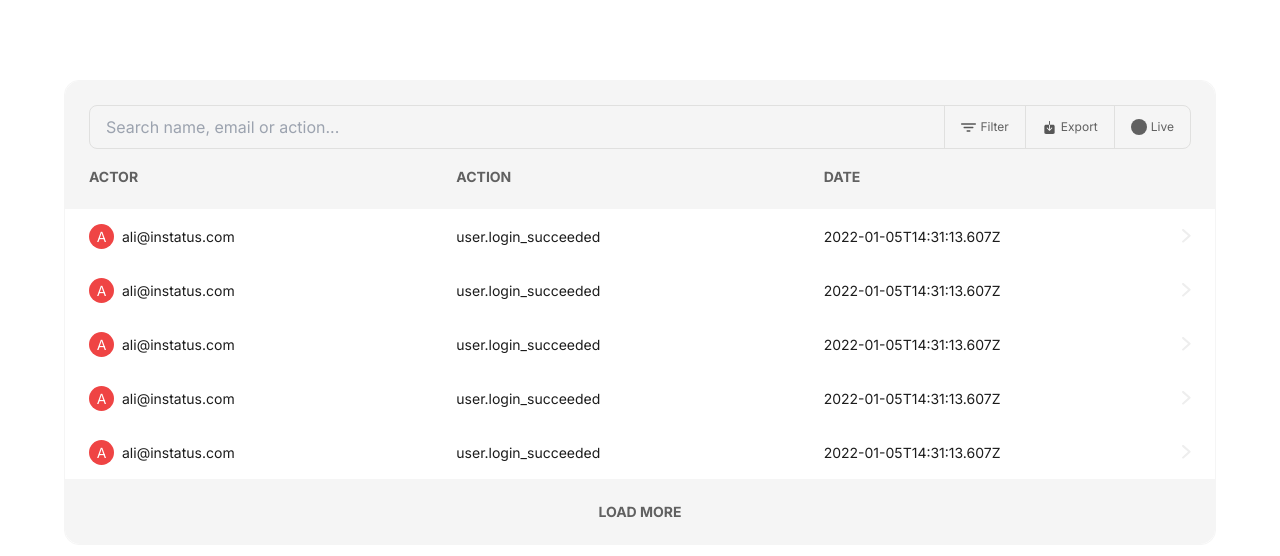
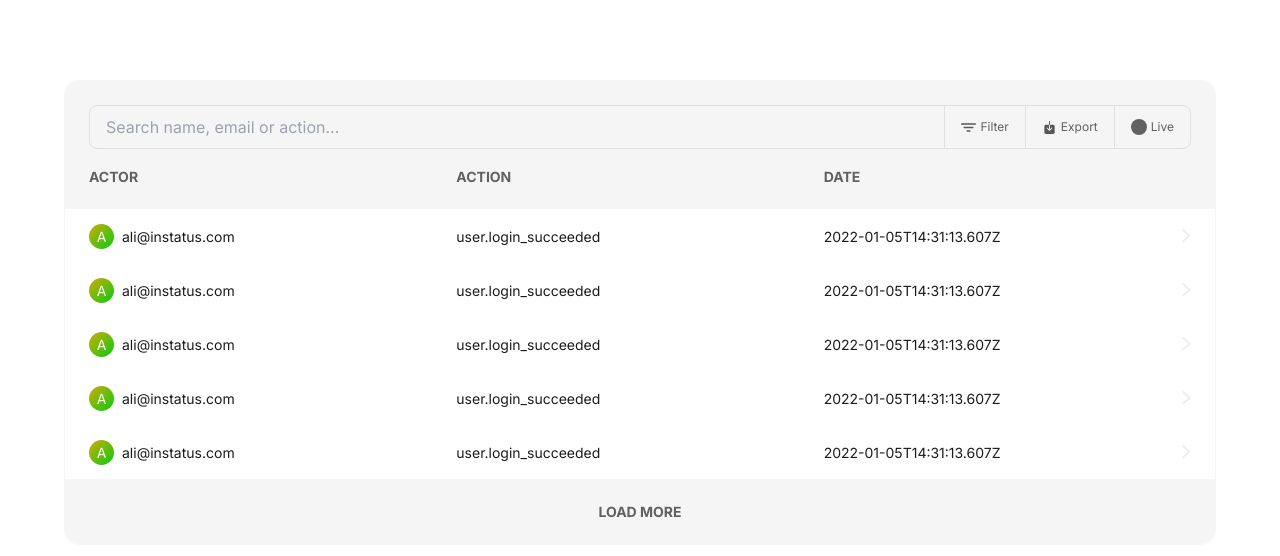
Before and after one commit to Mohhaliim/instatus-events, a Next.js app: page / in a window 1280 px wide. Shown: the top 556 px of the page. Built offline with nearby package versions, Linux system fonts and the light colour scheme.

Commit message:
adding gradient random color picker

```diff
--- a/src/app/components/StatusRow/StatusRow.tsx
+++ b/src/app/components/StatusRow/StatusRow.tsx
@@ -2,6 +2,7 @@
 
 import React, { useEffect, useRef, useState } from 'react';
 import Image from 'next/image';
+import { getRandomGradient } from '@/utils/getRandomGradient';
 
 type RowType = {
   id: string;
@@ -23,10 +24,11 @@ type RowType = {
   };
 };
 
-//format the data to this "Aug 7, 5:38 PM"
 export default function StatusRow({ row }: { row: RowType }) {
   const [visible, setVisible] = useState<boolean>(false);
   const ref = useRef<HTMLDivElement>(null);
+  const firstLetter = row.actor_name.charAt(0).toUpperCase();
+  const backgroundColor = getRandomGradient(firstLetter);
 
   const handleClickOutside = (event: MouseEvent) => {
     if (ref.current && !ref.current.contains(event.target as Node)) {
@@ -42,12 +44,13 @@ export default function StatusRow({ row }: { row: RowType }) {
     };
   }, []);
 
+  //format the data to this "Aug 7, 5:38 PM"
   return (
     <div className="relative">
       <div className="w-full grow grid grid-cols-3 text-gray-800 text-sm leading-[17px] hover:bg-gray-300 h-[54px] px-6">
         <div className="flex gap-2 items-center">
-          <div className="w-[25px] aspect-square rounded-full text-white bg-red-500 flex items-center justify-center">
-            {row.actor_name[0]}
+          <div style={{ background: backgroundColor }} className="w-[25px] aspect-square rounded-full text-white bg-red-500 flex items-center justify-center">
+            {firstLetter}
           </div>
           <div>{row.target_name}</div>
         </div>
@@ -135,7 +138,6 @@ export default function StatusRow({ row }: { row: RowType }) {
             </div>
           </div>
         </div>
-        <div></div>
       </div>
     </div>
   );
--- a/src/app/page.tsx
+++ b/src/app/page.tsx
@@ -28,7 +28,6 @@ export default function Home() {
       "x_request_id": "req_W1Y13QOHMI5H"
     },
   }
-
 
   return (
     <div className="flex min-h-screen justify-center">
--- /dev/null
+++ b/src/utils/getRandomGradient.ts
@@ -0,0 +1,25 @@
+function hashCode(str: string): number{
+    let hash = 0;
+
+    for(let i =0; i < str.length; i++){
+        const char = str.charCodeAt(i);
+        hash = (hash << 5) - hash + char;
+        hash |= 0;
+    }
+
+    return hash
+}
+
+function getRandomColor(seed: number): string {
+    const random = Math.abs(Math.sin(seed)) * 16777215;
+
+    return `#${Math.floor(random).toString(16).padStart(6, '0')}`;
+}
+
+export function getRandomGradient(letter: string): string {
+    const seed = hashCode(letter.toUpperCase());
+    const color1 = getRandomColor(seed);
+    const color2 = getRandomColor(seed + 1);
+
+    return `linear-gradient(135deg, ${color1}, ${color2})`;
+};
```
